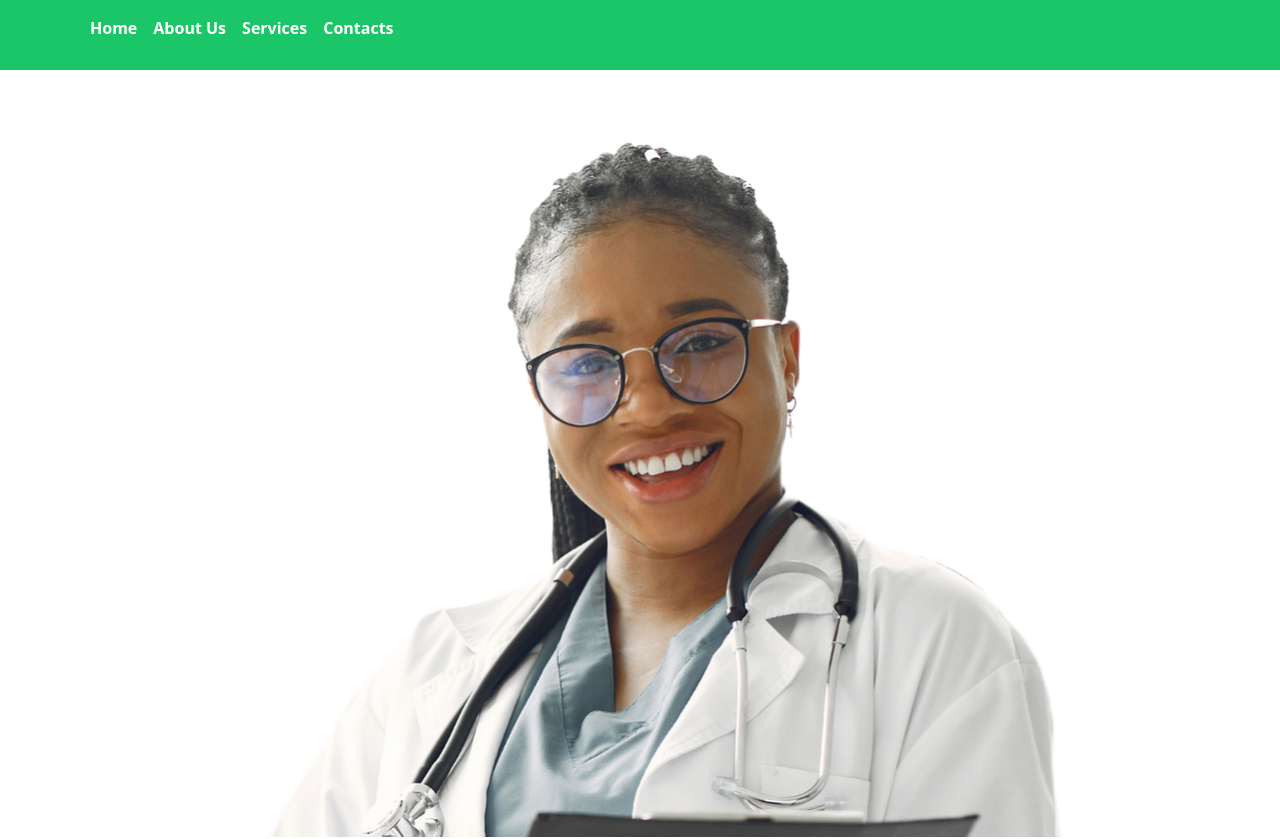
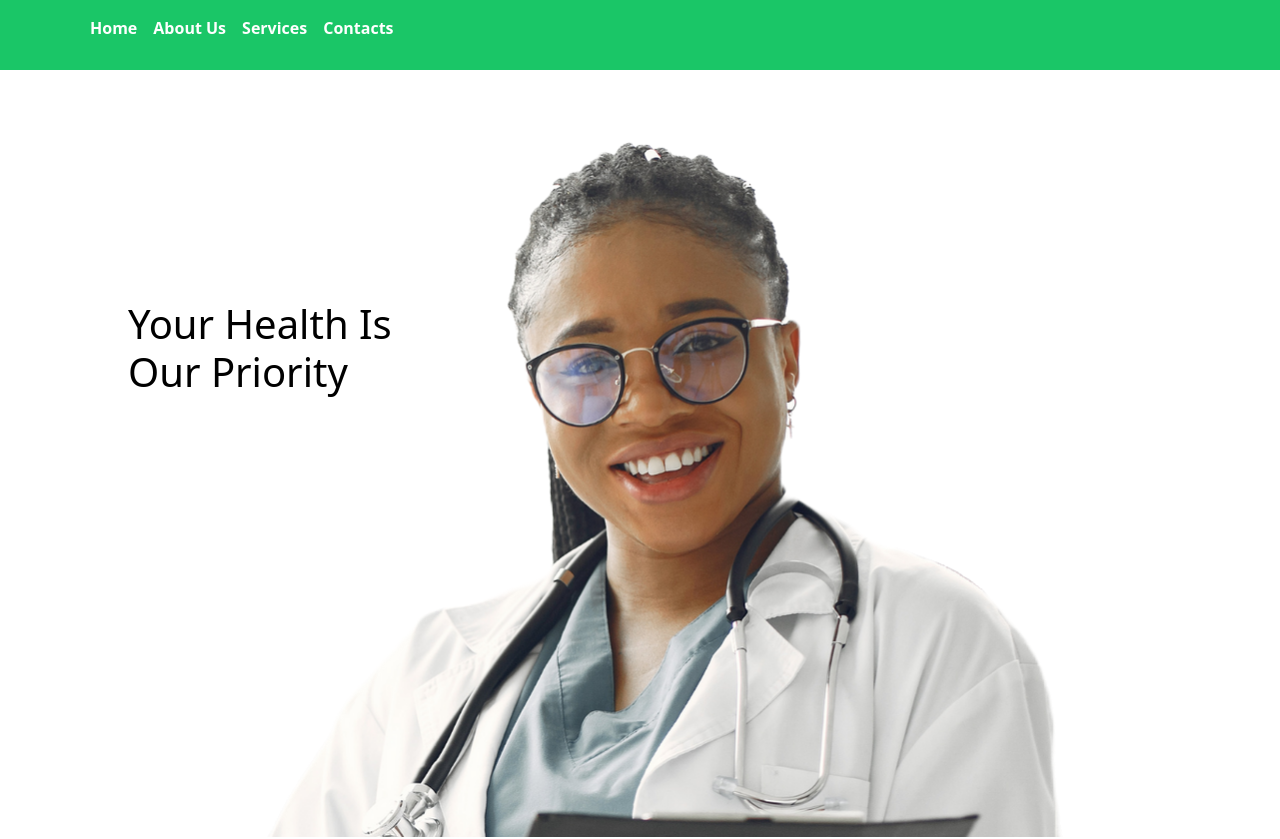
Before and after one commit to Marcelkibor/Cedar-Clinic, a React (Vite) app: page / in a window 1280 px wide. Shown: the top 839 px of the page. Built offline with nearby package versions, Linux system fonts and the light colour scheme.

Commit message:
pop up background text

```diff
--- a/src/App.css
+++ b/src/App.css
@@ -19,28 +19,36 @@
   justify-content: center !important;
   align-items: center !important;
 }
-.slide-in {
-  opacity: 0;
+/* animations.css */
+@keyframes slide-in {
+  0% {
     transform: translateX(-100%);
   }
-.slide-in.active {
-  opacity: 1;
+  100% {
     transform: translateX(0);
   }
-.fade-in {
+}
+
+@keyframes zoom-out {
+  0% {
+    transform: scale(1.5);
     opacity: 0;
   }
-.fade-in.active {
+  100% {
+    transform: scale(1);
     opacity: 1;
   }
-.zoom-in {
+}
+
+@keyframes fade-in {
+  0% {
     opacity: 0;
-  transform: scale(0);
   }
-.zoom-in.active {
+  100% {
     opacity: 1;
-  transform: scale(1);
   }
+}
+
 .about-img{
   width: fit-content;
   display: flex;
@@ -569,9 +577,6 @@ color: #fff;
  .main-services{
   margin-top: -50px !important;
  }
- .insurance-col{
-  margin-left: -10% !important;
- }
  .why-choose-col{
   margin-left: 15% !important;
  }
--- a/src/components/DataFiles/BgLanding.ts
+++ b/src/components/DataFiles/BgLanding.ts
@@ -5,11 +5,12 @@ type ImageProfile = {
     id:number,
     text:string,
     src:string,
-    animation:string
+    animation:string,
+    color:string
 }
 const BgLanding:ImageProfile[] = [
-    {id:1,text:'Your Health Is Our Priority',src:Doc,animation:'slide-in'},
-    {id:2,text:'Comprehensive Care',src:Box,animation:'zoom-out'},
-    {id:3,text:'Insurance Payment Options',src:Wall,animation:'fade-in'},
+    {id:1,text:'Your Health Is Our Priority',src:Doc,animation:'slide-in',color:'black'},
+    {id:2,text:'Comprehensive Care',src:Box,animation:'zoom-out', color:'white'},
+    {id:3,text:'Insurance Payment Options',src:Wall,animation:'fade-in',color:'white'},
 ]
 export default BgLanding;
--- a/src/components/InsuranceProviders.tsx
+++ b/src/components/InsuranceProviders.tsx
@@ -51,12 +51,10 @@ const InsuranceProviders = () => {
   {Iproviders.map((prov:any) => (
   <Col key={prov.id} className ='insurance-col'>
             <div  style={{height:'300px',width:'300px',display:'flex',justifyContent:'center',alignItems:'center'}}>
-  <div style={{ marginLeft: '20%' }}>
     <div>
       <img style={{color: '#218c74',height:'100%',width:'100%'}} src={prov.src}/>
     </div>
   </div>
-</div>
 </Col>
 ))}
 </Slider>
--- a/src/components/LandingPage.tsx
+++ b/src/components/LandingPage.tsx
@@ -1,4 +1,4 @@
-import { useRef, useEffect } from 'react';
+import React, { useRef, useEffect, useState } from 'react';
 import { Col, Row } from 'react-bootstrap';
 import Slider from 'react-slick';
 import BgLanding from './DataFiles/BgLanding';
@@ -6,6 +6,9 @@ import BgLanding from './DataFiles/BgLanding';
 const LandingPage = () => {
   const sliderRef = useRef<Slider | null>(null);
   const autoplayInterval = 8000;
+  const textDisplayDelay = 500; // Adjust the delay time as needed
+  const [display, setDisplay] = useState(false);
+  const [currentBgIndex, setCurrentBgIndex] = useState(0);
 
   useEffect(() => {
     let intervalId: any;
@@ -13,6 +16,7 @@ const LandingPage = () => {
     const startAutoplay = () => {
       intervalId = setInterval(() => {
         if (sliderRef.current) {
+          setDisplay(false); // Hide the text before showing
           sliderRef.current.slickNext();
         }
       }, autoplayInterval);
@@ -21,11 +25,26 @@ const LandingPage = () => {
     const stopAutoplay = () => {
       clearInterval(intervalId);
     };
+
     startAutoplay();
+    showTextWithDelay(); // Show text with delay on component mount
     return () => {
       stopAutoplay();
     };
   }, []);
+
+  const handleAfterChange = (currentSlide: number) => {
+    setCurrentBgIndex(currentSlide);
+    setTimeout(() => {
+      setDisplay(true); // Show the text after the delay
+    }, textDisplayDelay);
+  };
+
+  const showTextWithDelay = () => {
+    setTimeout(() => {
+      setDisplay(true); // Show the text after the delay
+    }, textDisplayDelay);
+  };
 
   return (
     <div>
@@ -38,11 +57,36 @@ const LandingPage = () => {
           speed={1000}
           slidesToShow={1}
           slidesToScroll={1}
+          afterChange={handleAfterChange}
         >
-          {BgLanding.map((bg) => (
+          {BgLanding.map((bg, index) => (
             <Col style={{ height: '100vh' }} lg={1} md={6} sm={6} key={bg.id}>
-              <div style={{ position: 'relative', height: '100%', width: '100%', marginTop:'70px' }}>
-                <img style={{ height: '100%', width: '100%' }} src={bg.src} alt={`Slide ${bg.id}`} />
+              <div
+                style={{
+                  position: 'relative',
+                  height: '100%',
+                  width: '100%',
+                  marginTop: '70px',
+                }}
+              >
+                <img
+                  style={{ height: '100%', width: '100%' }}
+                  src={bg.src}
+                  alt={`Slide ${bg.id}`}
+                />
+                {display && currentBgIndex === index && (
+                  <div
+                    className={`animated ${bg.animation}`}
+                    style={{
+                      position: 'absolute',
+                      top: '30%',
+                      left: '10%',
+                      width: '320px',
+                    }}
+                  >
+                    <h1 style={{ color: `${bg.color}` }}>{bg.text}</h1>
+                  </div>
+                )}
               </div>
             </Col>
           ))}
```
Lines whose indentation alone changed are shown as unchanged.
